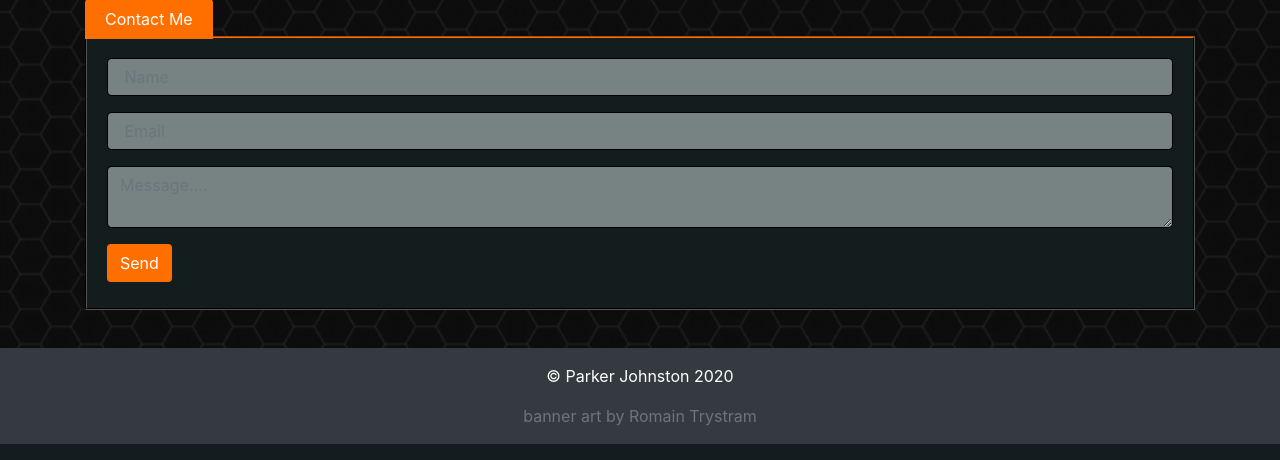
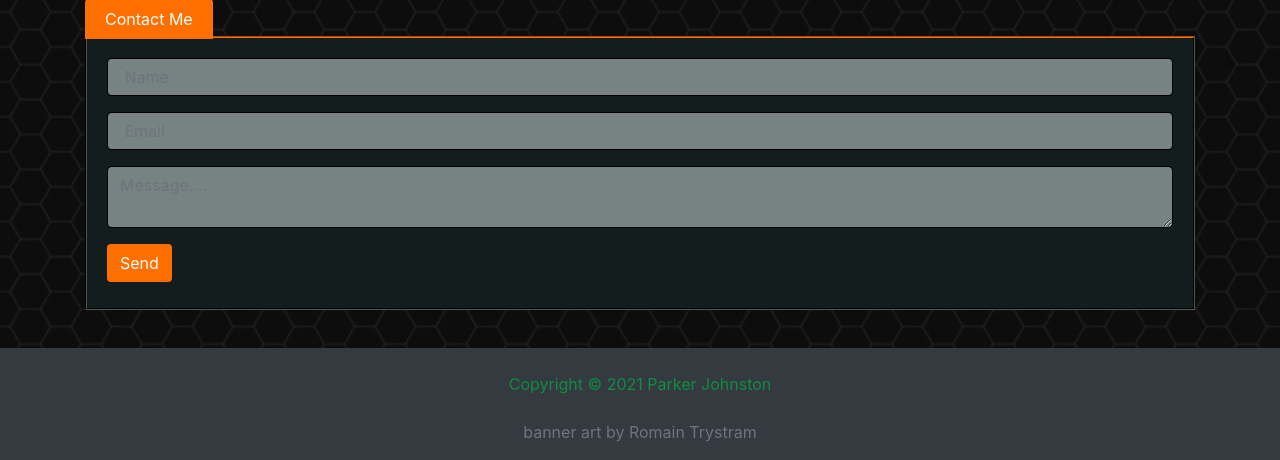
Before and after one commit to Paraprax/portfolio-2021, a PHP site: page / in a window 1280 px wide. Shown: the part 2242-2702 px from the top of the page. Run offline with PHP 8.4, Linux system fonts and the light colour scheme; some libraries are stand-ins or nearby versions.

Commit message:
Add CSS for copyright section

```diff
--- a/assets/css/style.css
+++ b/assets/css/style.css
@@ -143,6 +143,10 @@ td {
   border-color: rgb(0, 0, 0);
 }
 
+#copyright {
+  color: #0f8d42;
+}
+
 #submit-button {
   background-color: rgb(255, 111, 0);
 }
--- a/index.html
+++ b/index.html
@@ -221,7 +221,7 @@
       <div class="row">
         <div class="col">
           <div class="container">
-            <div class="text-white p-3 text-center">© Parker Johnston 2020</div>
+            <div id="copyright" class="p-4 text-center">Copyright © 2021 Parker Johnston</div>
             <div class="text-muted pb-3 text-center">banner art by Romain Trystram</div>
           </div>
         </div>
```
